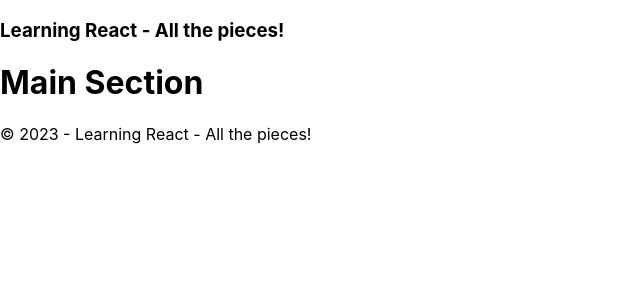
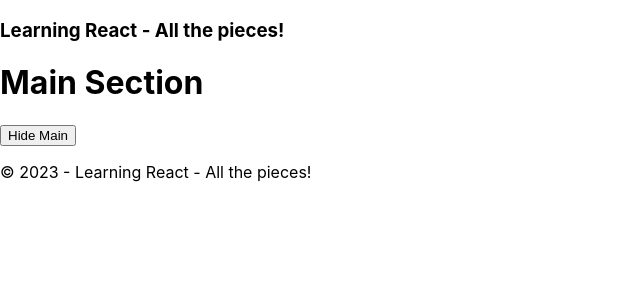
Before and after one commit to jdtdesigns/react_map_starwars_example, a React (Create React App) app: page / in a window 1280 px wide. Shown: the top 300 px of the page, without its empty margins (0-640 px from the left). Built offline with nearby package versions, Linux system fonts and the light colour scheme.

Commit message:
toggle example

```diff
--- a/src/App.js
+++ b/src/App.js
@@ -1,15 +1,21 @@
+import { useState } from 'react';
+
 import Header from './components/Header';
 import Footer from './components/Footer';
 import Main from './components/Main';
 
+
 function App() {
   const title = 'Learning React - All the pieces!';
+  const [showMain, setShowMain] = useState(true); // [0, function() {}]
 
   return (
     <div>
       <Header title={title} />
 
-      <Main />
+      {showMain && <Main />}
+
+      <button onClick={() => setShowMain(!showMain)}>{showMain ? 'Hide' : 'Show'} Main</button>
 
       <Footer title={title} />
     </div>
```
